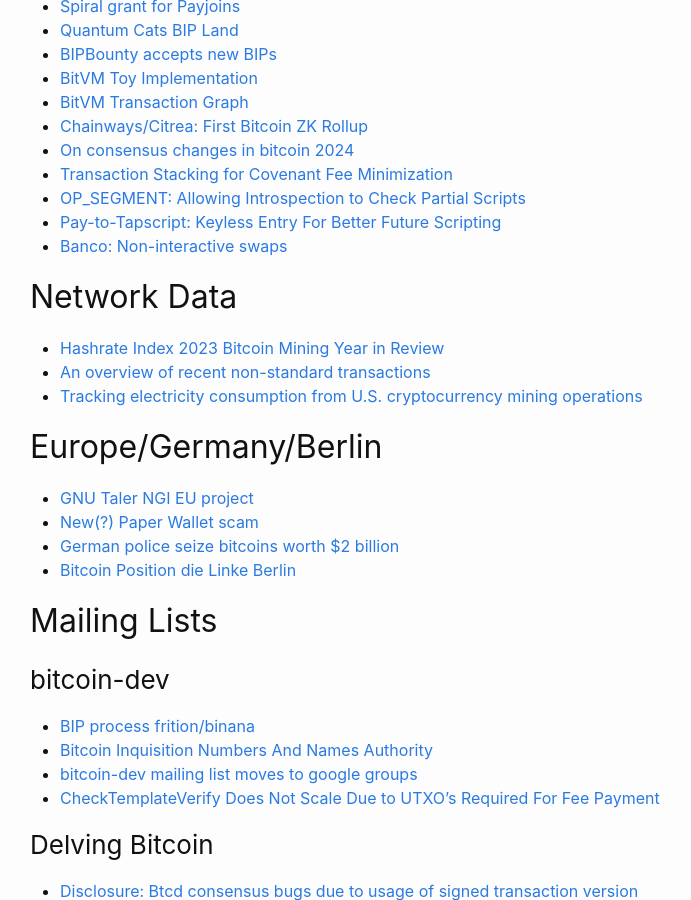
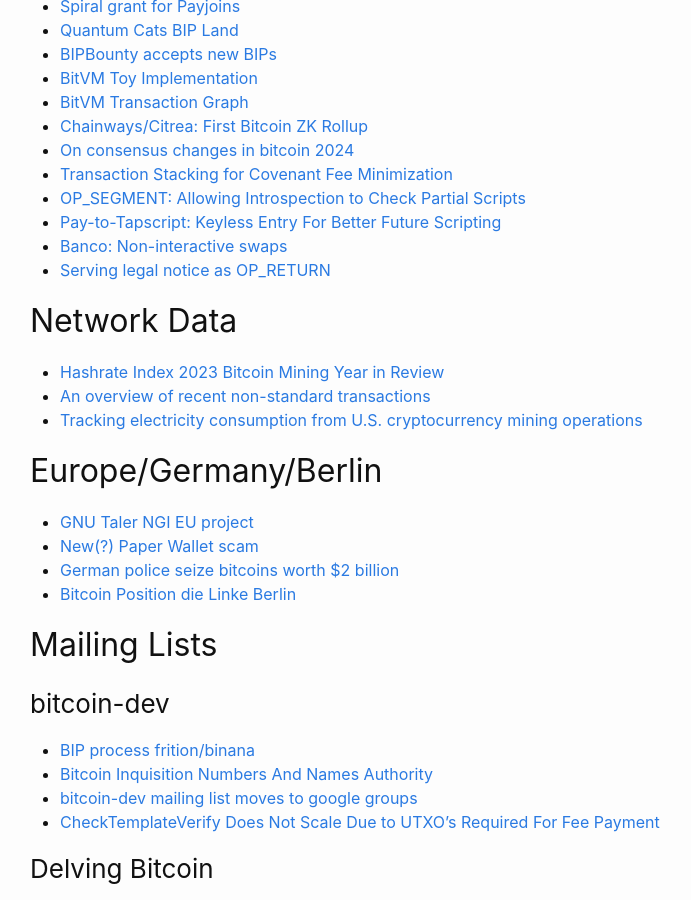
Before and after one commit to fjahr/bitdevsberlin, a Jekyll site: the page built from _posts/2024-02-14-socratic-seminar-52.md, in a window 1280 px wide and 900 px high, scrolled down 959 px. Shown: the whole window, without its empty margins (240-931 px from the left). Built offline with Jekyll 4.4.1, drawn with Linux system fonts in a browser that asks for light colours.

Commit message:
More #52

```diff
--- a/_posts/2024-02-14-socratic-seminar-52.md
+++ b/_posts/2024-02-14-socratic-seminar-52.md
@@ -38,6 +38,7 @@ This also means we will only discuss a few selected topics from the list below.
 - [OP_SEGMENT: Allowing Introspection to Check Partial Scripts](https://rusty.ozlabs.org/2024/01/04/OP_SEGMENT.html)
 - [Pay-to-Tapscript: Keyless Entry For Better Future Scripting](https://rusty.ozlabs.org/2024/01/16/pay-to-tapscript.html)
 - [Banco: Non-interactive swaps](https://vulpem.medium.com/banco-non-interactive-swaps-00d042791e06)
+- [Serving legal notice as OP_RETURN](https://krebsonsecurity.com/2024/01/heres-some-bitcoin-oh-and-youve-been-served/)
 
 ## Network Data
 
```
